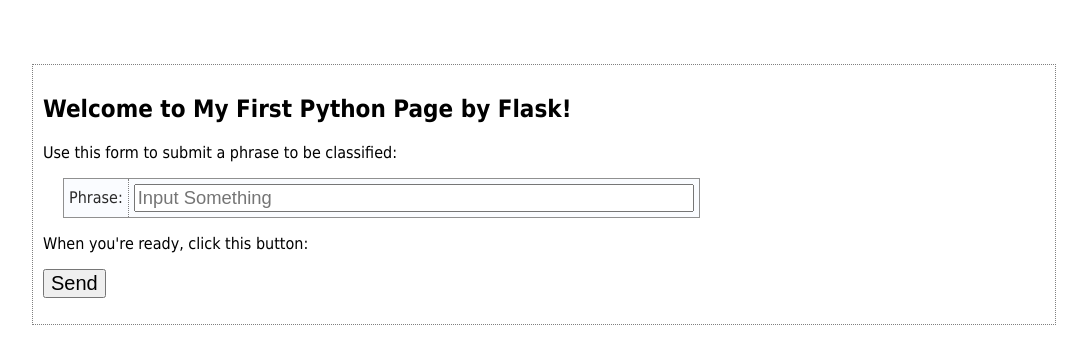
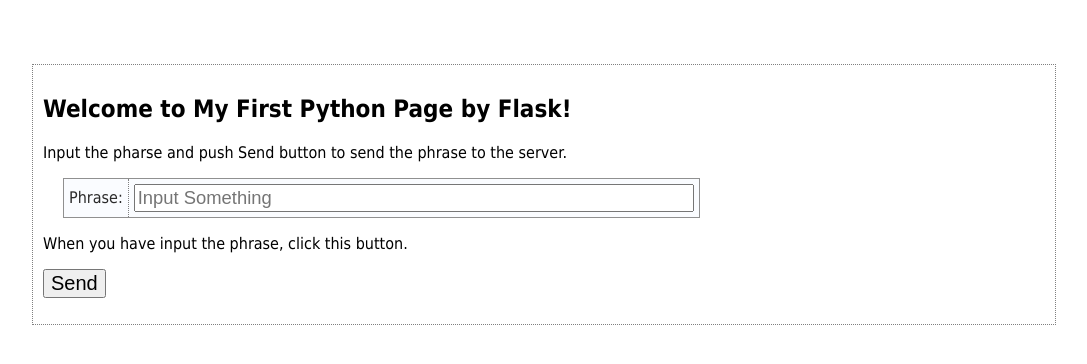
Before and after one commit to nobodyhero/PythonHelloWorld, a Flask app: page / in a window 1280 px wide. Shown: the top 364 px of the page, without its empty margins (96-1183 px from the left). Run offline with Flask 2, Linux system fonts and the light colour scheme.

Commit message:
adjustments

```diff
--- a/app/server.py
+++ b/app/server.py
@@ -18,9 +18,9 @@
 
 # Route /viewlog ================================================================
 @app.route('/results', methods=['POST'])
-def do_predict() -> 'html':
+def do_return() -> 'html':
+	title = 'The phrase sent from the frontend.'
 	phrase = request.form['phrase']
-	title = 'This is what you have input: '
 
 	return render_template('results.html',
 						   the_title = title,
--- a/app/templates/entry.html
+++ b/app/templates/entry.html
@@ -6,13 +6,13 @@
 
 <form method='POST' action='/results'>
 	<table>
-		<p>Use this form to submit a phrase to be classified:</p>
+		<p>Input the pharse and push Send button to send the phrase to the server.</p>
 		<tr>
 			<td>Phrase:</td>
 			<td><input name='phrase' type='TEXT' placeholder="Input Something" width='60'></td>
 		</tr>
 	</table>
-	<p>When you're ready, click this button:</p>
+	<p>When you have input the phrase, click this button.</p>
 	<p><input value='Send' type='SUBMIT'></p>
 </form>
 
--- a/app/templates/results.html
+++ b/app/templates/results.html
@@ -4,11 +4,9 @@
 
 <h2>{{ the_title }}</h2>
 
-<p>You submitted the following data:</p>
+<p>You submitted the following data.</p>
 <table>
 	<tr><td>Phrase:</td><td>{{ the_phrase }}</td></tr>
 </table>
 
-<h3>{{ the_results }}</h3>
-
 {% endblock %}
```
